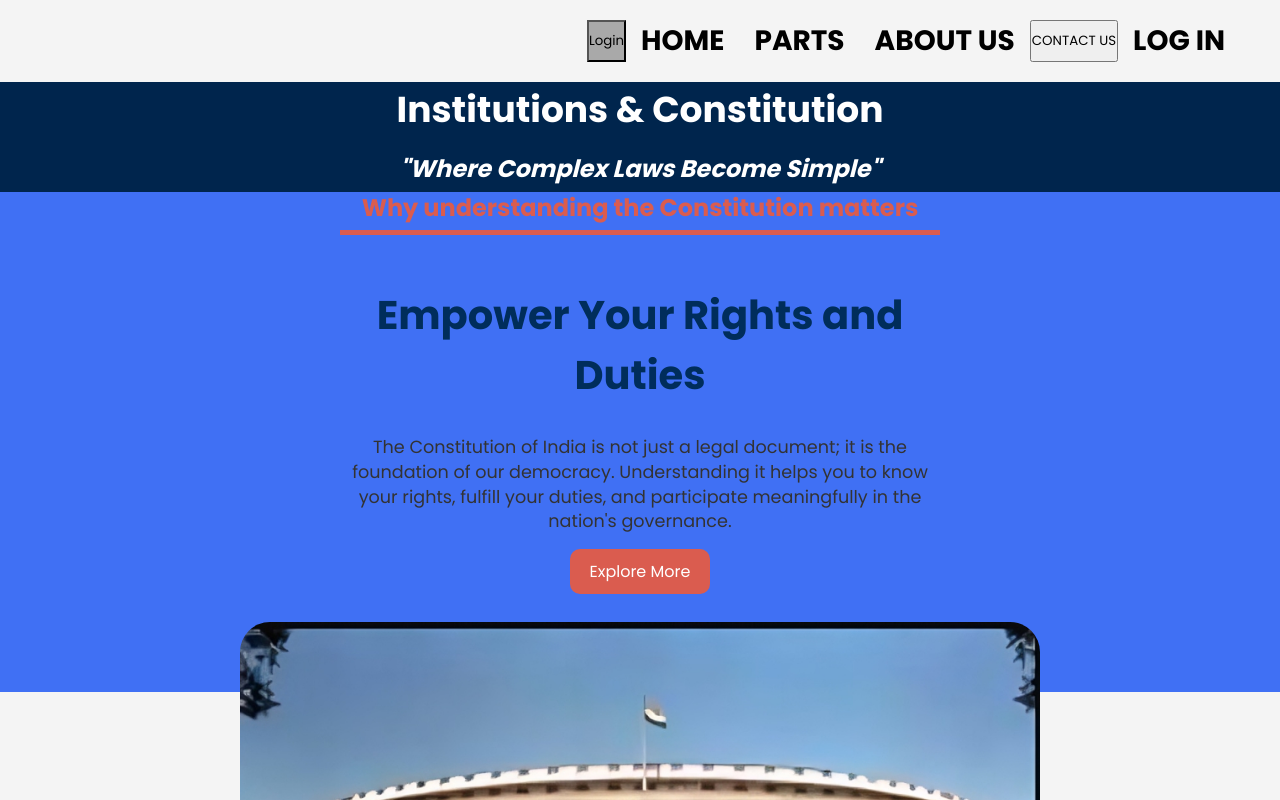
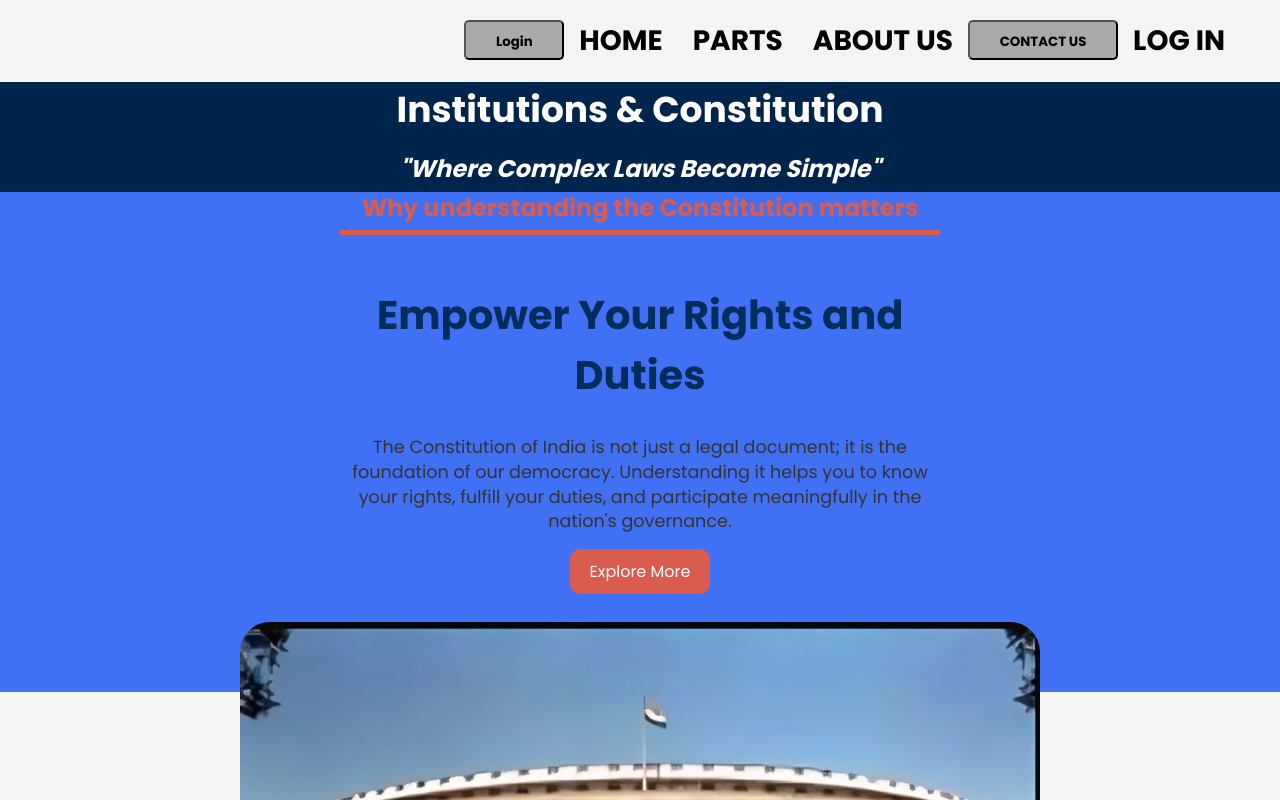
Before and after one commit to aaditya-singh-21/Institutions-and-Constitution, a React (Create React App) app in the folder Frontend/: page / in a window 1280 px wide. Shown: the top 800 px of the page. Built offline with nearby package versions, Linux system fonts and the light colour scheme.

Commit message:
Added style to login and contact buttons

```diff
--- a/Frontend/src/Home/Home.css
+++ b/Frontend/src/Home/Home.css
@@ -6,9 +6,23 @@
 }
 
 .header {
+  display: flex;
+  justify-content: flex-end;
   color: white;
   padding: 20px;
   text-align: center;
+  gap: 15x;
+  align-items: center;
+}
+
+.contact{
+  padding: 10px;
+  width: 150px;
+  border-radius: 5px;
+  font-weight: bold;
+  background-color: darkgrey;
+  height: 40px;
+
 }
 
 .nav {
@@ -35,6 +49,11 @@
 }
 #login{
   background-color: darkgray;
+  padding: 10px;
+  border-radius: 5px;
+  width: 100px;
+  font-weight: bold;
+  height: 40px;
 }
 .mindmap{
   margin-left: 45%;
--- a/Frontend/src/Home/Home.js
+++ b/Frontend/src/Home/Home.js
@@ -81,7 +81,7 @@
           <span>HOME</span>
           <span>PARTS</span>
           <span>ABOUT US</span>
-          <button onClick={() => handleNavigation('/ContactUs')}>CONTACT US</button>
+          <button className='contact' onClick={() => handleNavigation('/ContactUs')}>CONTACT US</button>
           <span align="right">LOG IN</span>
         </div>
       </header>
```
